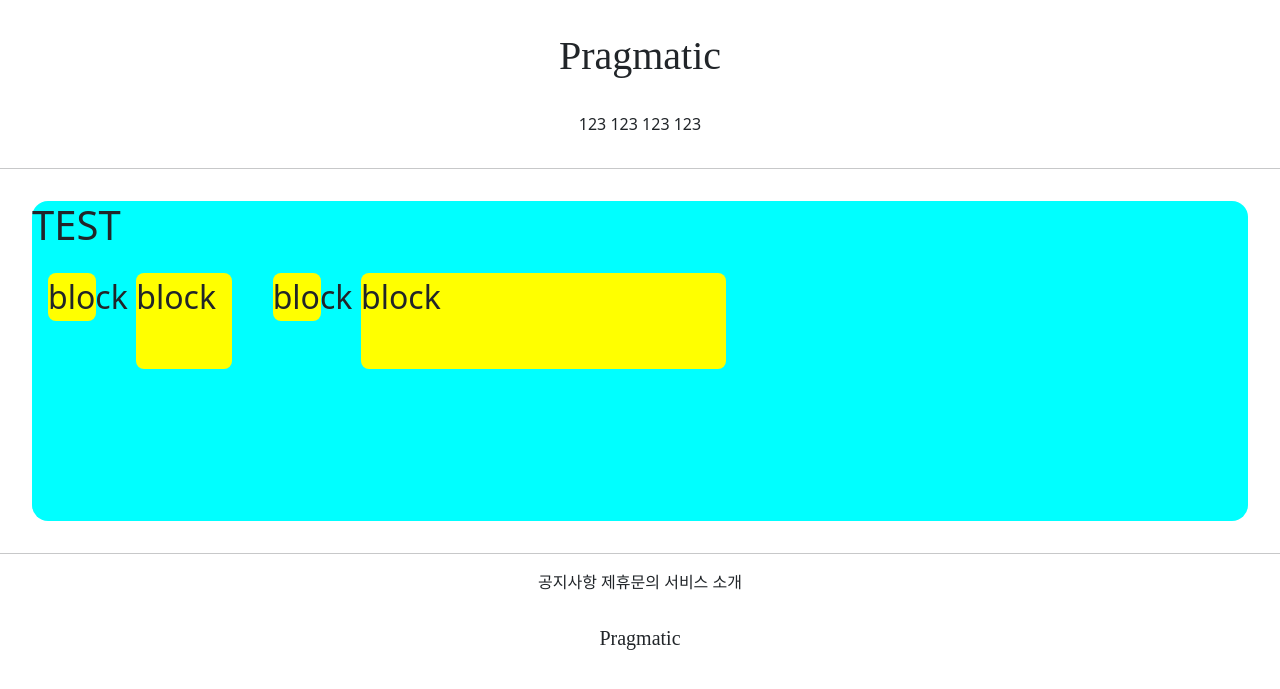
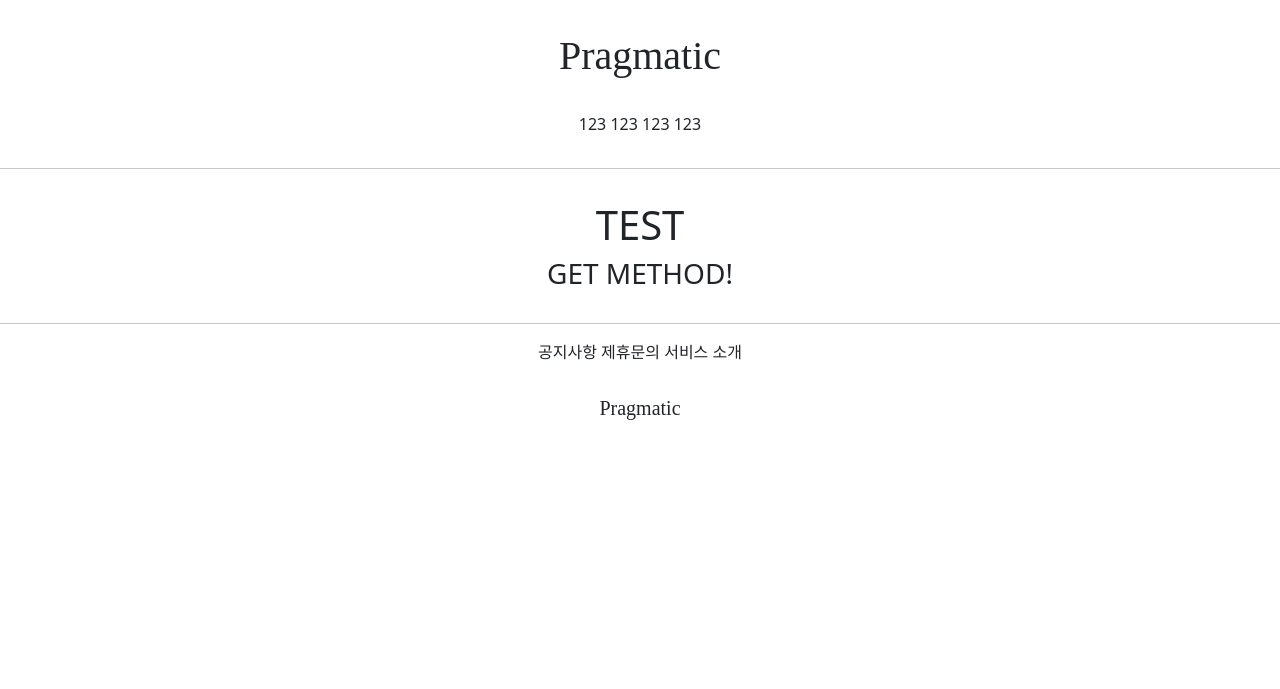
Before and after one commit to soohyoen/django_2, a Django app: page /accounts/hello_world/ in a window 1280 px wide. Shown: the top 689 px of the page. Run offline with Django 3.2, Linux system fonts and the light colour scheme; parts of the project's set-up code (start-up, migrations or seed data) failed here and were passed over; some web fonts are replaced.

Commit message:
7/8 commit 2

```diff
--- a/accountapp/templates/accountapp/hello_world.html
+++ b/accountapp/templates/accountapp/hello_world.html
@@ -2,28 +2,12 @@
 
 {% block content %}
 
-    <style>
 
-       .testing {
-        background-color : yellow;
-        margin : 1rem;
-        height : 48px;
-        width : 48px;
-            border-radius : .5rem;
-           display: inline-block;
-        }
-
-    </style>
-
-    <div style="height:20rem; background-color: aqua;
-    margin:2rem; border-radius:1rem; font-size: 2rem ">
+    <div style=" margin:2rem; text-align: center ">
 
         <h1>TEST</h1>
-        <div class = "testing" style = "height: 48px; width: 48px "> block</div>
-        <div class = "testing" style = "height: 3em; width: 3em "> block</div>
-        <div class = "testing" style = "height: 3rem; width: 3rem "> block</div>
-        <div class = "testing" style = "height: 30%; width: 30% "> block</div>
 
+        <h3>{{ text }}</h3>
     </div>
 
 {% endblock %}
--- a/accountapp/views.py
+++ b/accountapp/views.py
@@ -4,4 +4,9 @@ from django.shortcuts import render
 
 
 def hello_world(request):
-    return render(request, 'accountapp/hello_world.html')
+    if request.method == 'Post' :
+            return render(request, 'accountapp/hello_world.html',
+                  context={'text':'GET METHOD!'})
+    else:
+            return render(request, 'accountapp/hello_world.html',
+                  context={'text':'GET METHOD!'})
```
